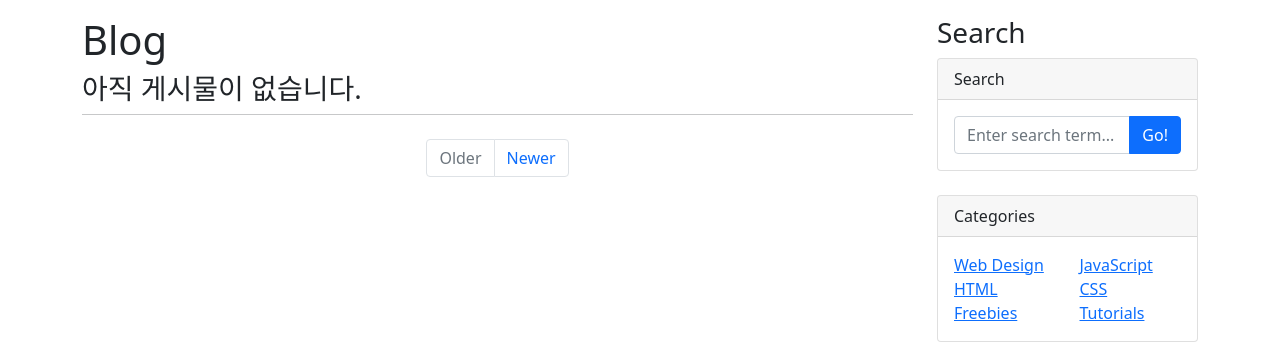
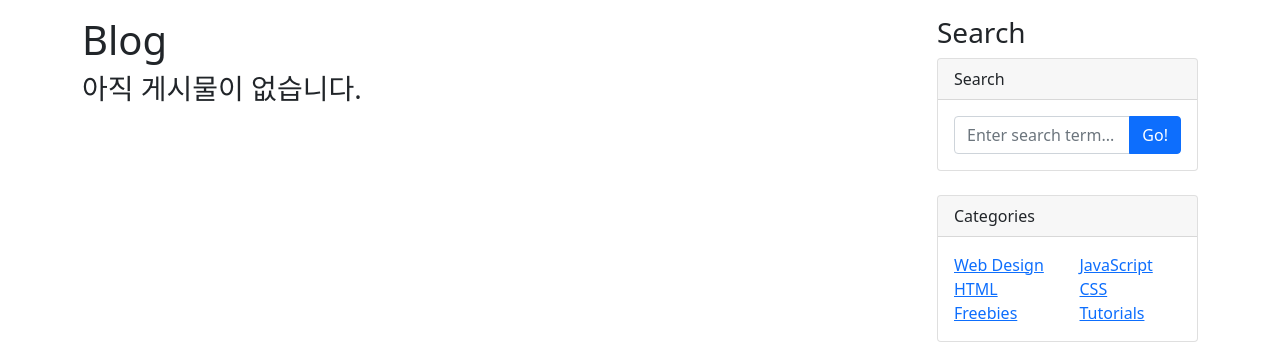
Before and after one commit to pthdud1123/Django_Backend_Basic, a Django app: page /blog/ in a window 1280 px wide. Shown: the part 56-402 px from the top of the page. Run offline with Django 3.2, Linux system fonts and the light colour scheme; data that the repository does not hold is empty; some libraries are stand-ins or nearby versions.

Commit message:
하단 버튼 지우기

```diff
--- a/blog/templates/blog/post_list.html
+++ b/blog/templates/blog/post_list.html
@@ -31,13 +31,5 @@
             <h3>아직 게시물이 없습니다.</h3>
             {% endif %}
 
-        <!-- Pagination-->
-        <nav aria-label="Pagination">
-            <hr class="my-0" />
-            <ul class="pagination justify-content-center my-4">
-                <li class="page-item disabled"><a class="page-link" href="#" tabindex="-1" aria-disabled="true">Older</a></li>
 
-                <li class="page-item"><a class="page-link" href="#!">Newer</a></li>
-            </ul>
-        </nav>
 {%endblock%}
```
